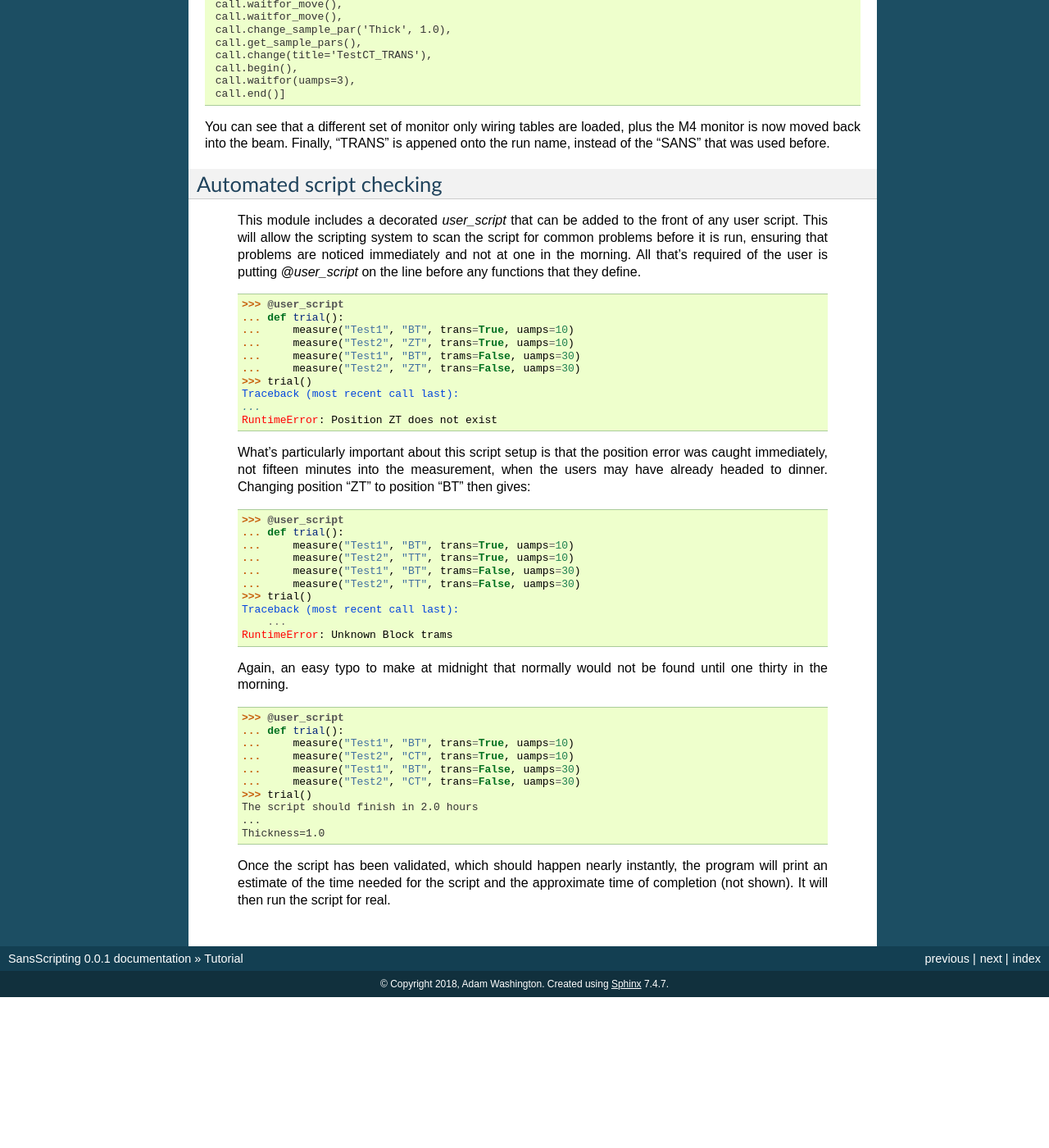
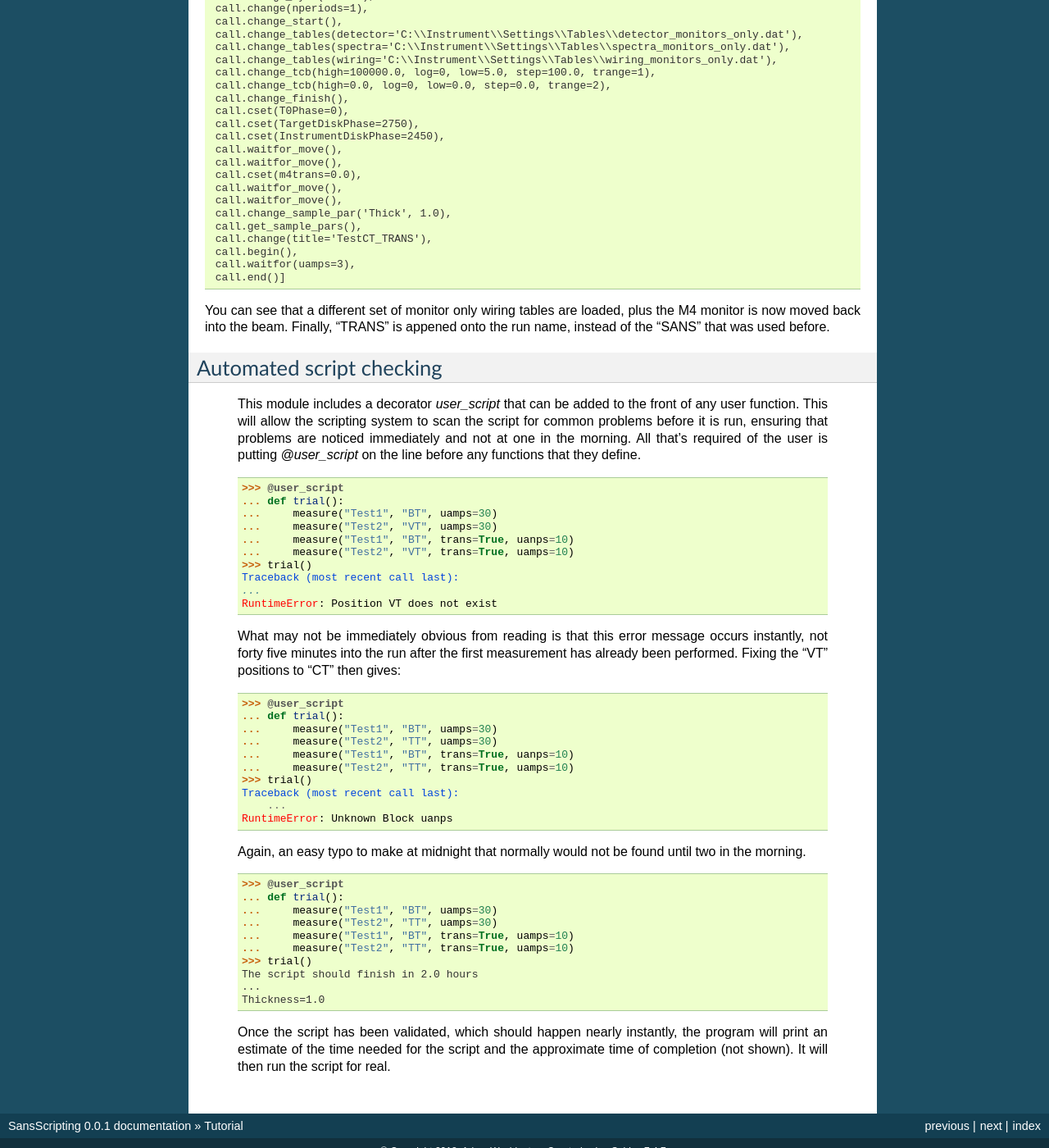
Before and after one commit to PyGenie-Scans/SansScripts, a Sphinx documentation site: the page built from doc/source/tutorial.rst, in a window 1280 px wide and 1400 px high, scrolled down 2812 px. Shown: the whole window at 82% size. Built offline with Sphinx 7.4.7, drawn with Linux system fonts in a browser that asks for light colours; before the commit the page ends 4028 px from its top, so only the background shows below that; some of the changed text lies outside the part shown.

Commit message:
Better user_script examples

```diff
--- a/doc/source/tutorial.rst
+++ b/doc/source/tutorial.rst
@@ -180,8 +193,8 @@ used before.
 Automated script checking
 =========================
 
-    This module includes a decorated `user_script` that can be added
-    to the front of any user script.  This will allow the scripting
+    This module includes a decorator `user_script` that can be added
+    to the front of any user function.  This will allow the scripting
     system to scan the script for common problems before it is run,
     ensuring that problems are noticed immediately and not at one in
     the morning.  All that's required of the user is putting
@@ -189,40 +202,40 @@ Automated script checking
 
     >>> @user_script
     ... def trial():
-    ...     measure("Test1", "BT", trans=True, uamps=10)
-    ...     measure("Test2", "ZT", trans=True, uamps=10)
-    ...     measure("Test1", "BT", trams=False, uamps=30)
-    ...     measure("Test2", "ZT", trans=False, uamps=30)
+    ...     measure("Test1", "BT", uamps=30)
+    ...     measure("Test2", "VT", uamps=30)
+    ...     measure("Test1", "BT", trans=True, uanps=10)
+    ...     measure("Test2", "VT", trans=True, uamps=10)
     >>> trial()
     Traceback (most recent call last):
     ...
-    RuntimeError: Position ZT does not exist
+    RuntimeError: Position VT does not exist
 
-    What's particularly important about this script setup is that the
-    position error was caught immediately, not fifteen minutes into
-    the measurement, when the users may have already headed to dinner.
-    Changing position "ZT" to position "BT" then gives:
+    What may not be immediately obvious from reading is that this
+    error message occurs instantly, not forty five minutes
+    into the run after the first measurement has already been
+    performed.  Fixing the "VT" positions to "CT" then gives:
 
     >>> @user_script
     ... def trial():
-    ...     measure("Test1", "BT", trans=True, uamps=10)
+    ...     measure("Test1", "BT", uamps=30)
+    ...     measure("Test2", "TT", uamps=30)
+    ...     measure("Test1", "BT", trans=True, uanps=10)
     ...     measure("Test2", "TT", trans=True, uamps=10)
-    ...     measure("Test1", "BT", trams=False, uamps=30)
-    ...     measure("Test2", "TT", trans=False, uamps=30)
     >>> trial()
     Traceback (most recent call last):
 	...
-    RuntimeError: Unknown Block trams
+    RuntimeError: Unknown Block uanps
 
     Again, an easy typo to make at midnight that normally would not be
-    found until one thirty in the morning.
+    found until two in the morning.
 
     >>> @user_script
     ... def trial():
+    ...     measure("Test1", "BT", uamps=30)
+    ...     measure("Test2", "TT", uamps=30)
     ...     measure("Test1", "BT", trans=True, uamps=10)
-    ...     measure("Test2", "CT", trans=True, uamps=10)
-    ...     measure("Test1", "BT", trans=False, uamps=30)
-    ...     measure("Test2", "CT", trans=False, uamps=30)
+    ...     measure("Test2", "TT", trans=True, uamps=10)
     >>> trial() #doctest:+ELLIPSIS
     The script should finish in 2.0 hours
     ...
```
Also changed, not shown: other parts of doc/source/tutorial.rst (+15 -2 lines).
